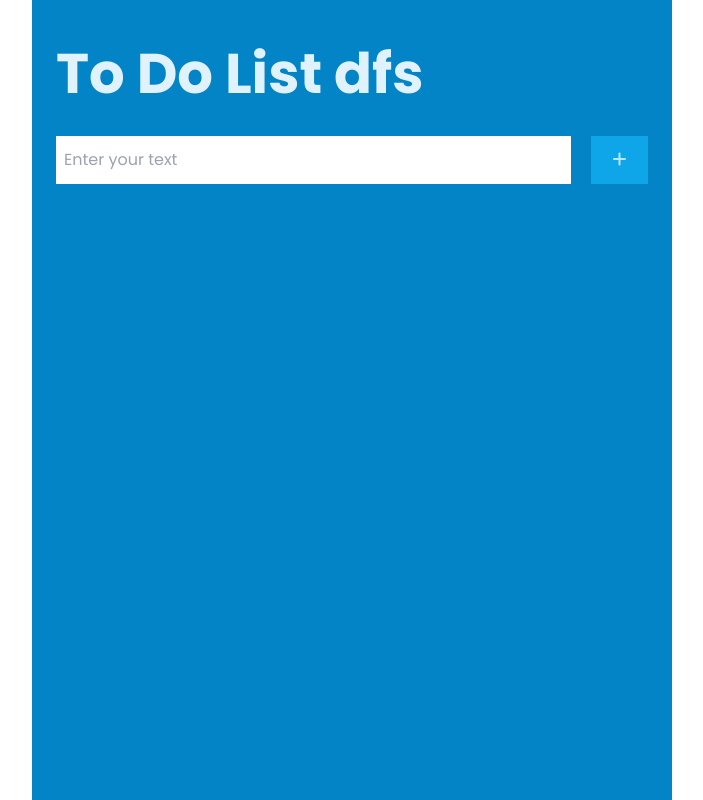
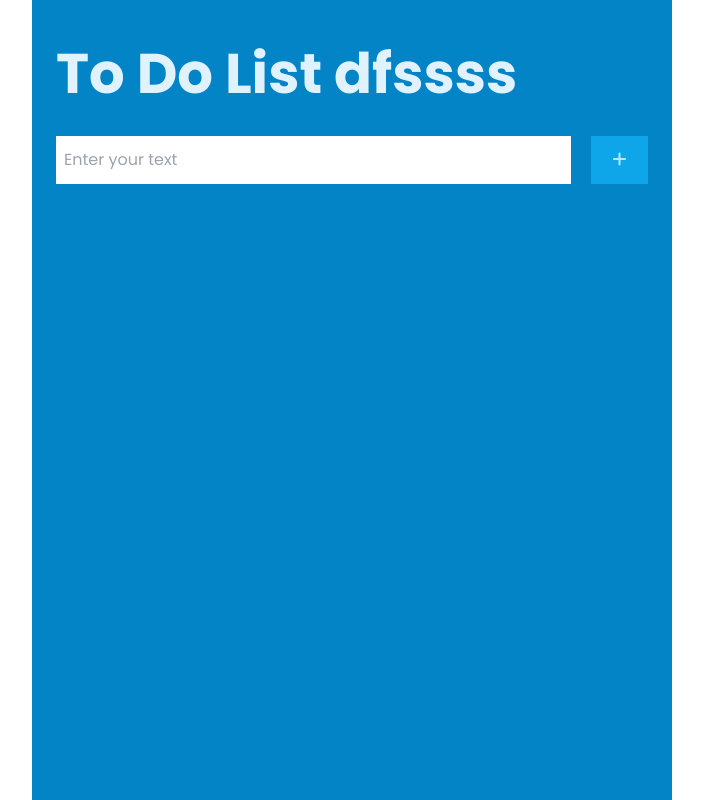
Before and after one commit to Esca16/todolist, a website built with Vite: page index.html in a window 1280 px wide. Shown: the whole page, without its empty margins (288-991 px from the left). Built offline with nearby package versions, Linux system fonts and the light colour scheme.

Commit message:
changed text

```diff
--- a/index.html
+++ b/index.html
@@ -15,7 +15,7 @@
     <main>
         <div class="w-full md:w-[80%] lg:w-[50%] bg-sky-600 h-screen mx-auto px-3 md:px-6 py-8">
             <div>
-                <h2 class="text-[56px] text-sky-100 font-bold">To Do List dfs</h2>
+                <h2 class="text-[56px] text-sky-100 font-bold">To Do List dfssss</h2>
             </div>
             <form id="frm-task">
                 <div class="w-full flex items-center gap-2 md:gap-5 mt-5">
```
